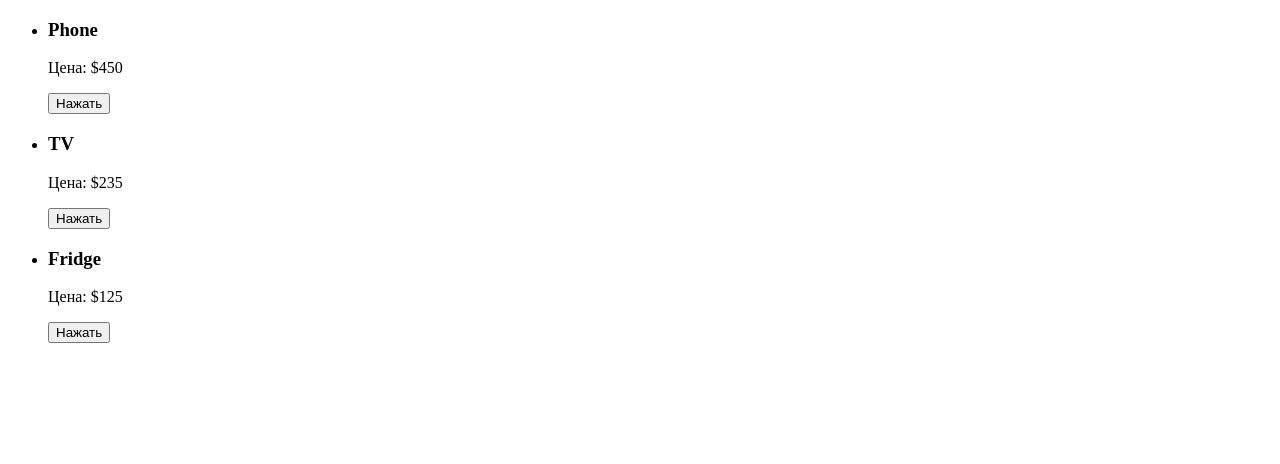
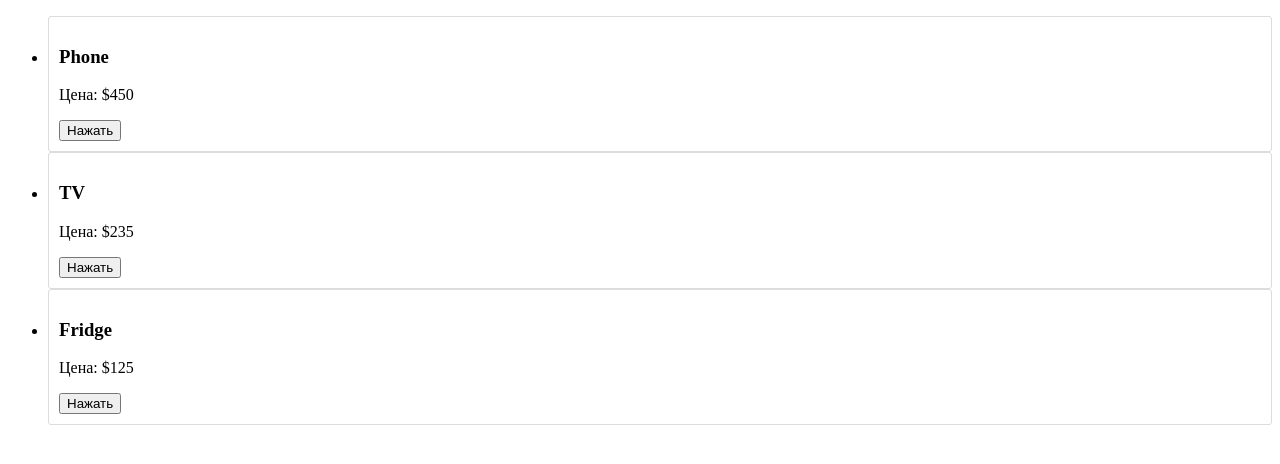
Before and after one commit to isHardCoded/react-start, a React (Vite) app: page / in a window 1280 px wide. Shown: the top 464 px of the page. Built offline with nearby package versions, Linux system fonts and the light colour scheme.

Commit message:
Добавили файл стилей в компонент

```diff
--- /dev/null
+++ b/src/components/card/index.css
@@ -0,0 +1,5 @@
+.card {
+	border: 1px solid gainsboro;
+	border-radius: 3px;
+	padding: 10px;
+}
--- a/src/components/card/index.jsx
+++ b/src/components/card/index.jsx
@@ -1,6 +1,8 @@
+import './index.css'
+
 function Card({ title, desc, price }) {
 	return (
-		<div>
+		<div className='card'>
 			<h3>{title}</h3>
 			<p>{desc}</p>
 			<p>Цена: ${price}</p>
```
